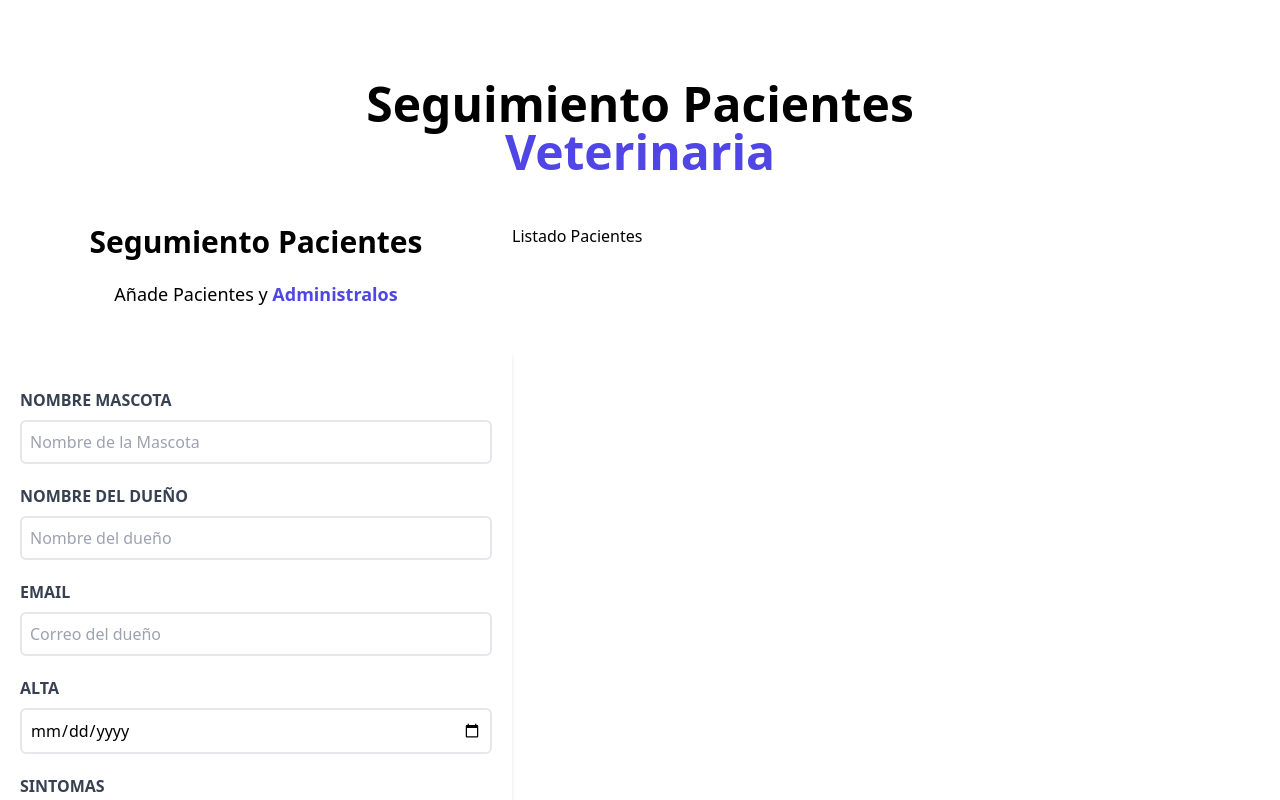
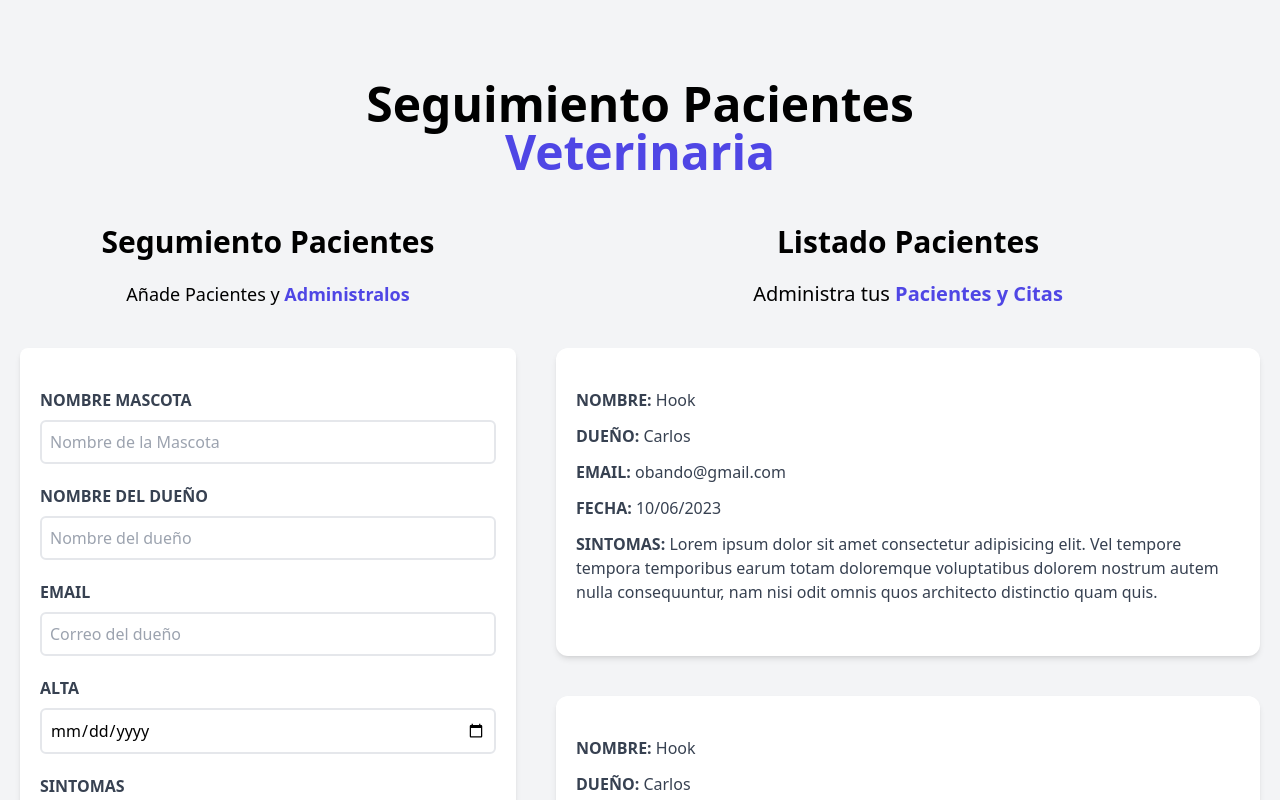
Before and after one commit to caobandoc/react-listado, a React (Vite) app: page / in a window 1280 px wide. Shown: the top 800 px of the page. Built offline with nearby package versions, Linux system fonts and the light colour scheme.

Commit message:
Guardar pacientes

```diff
--- a/index.html
+++ b/index.html
@@ -6,7 +6,7 @@
     <meta name="viewport" content="width=device-width, initial-scale=1.0" />
     <title>citas-caoc</title>
   </head>
-  <body>
+  <body class="bg-gray-100">
     <div id="root"></div>
     <script type="module" src="/src/main.jsx"></script>
   </body>
--- a/src/App.jsx
+++ b/src/App.jsx
@@ -1,17 +1,20 @@
+import { useState } from "react";
+
 import Header from "./components/Header";
 import Formulario from "./components/Formulario";
 import ListadoPacientes from "./components/ListadoPacientes";
 
 function App() {
+  const [pacientes, setPacientes] = useState([]);
+
   return (
     <div className="container mx-auto mt-20">
       <Header />
 
       <div className="mt-12 md:flex">
-        <Formulario />
+        <Formulario pacientes={pacientes} setPacientes={setPacientes} />
         <ListadoPacientes />
       </div>
-
     </div>
   );
 }
--- a/src/components/Formulario.jsx
+++ b/src/components/Formulario.jsx
@@ -1,6 +1,50 @@
-function Formulario() {
+import { useState, useEffect } from "react";
+
+function Formulario({ pacientes, setPacientes }) {
+  const [mascota, setMascota] = useState("");
+  const [propietario, setPropietario] = useState("");
+  const [email, setEmail] = useState("");
+  const [fecha, setFecha] = useState("");
+  const [sintomas, setSintomas] = useState("");
+
+  const [error, setError] = useState(false);
+
+  const handleSubmit = (e) => {
+    e.preventDefault();
+
+    //validacion del formulario
+    if ([mascota, propietario, email, fecha, sintomas].includes("")) {
+      console.log("Todos los campos son obligatorios");
+      setError(true);
+      return;
+    }
+
+    setError(false);
+
+    const objPaciente = {
+      mascota,
+      propietario,
+      email,
+      fecha,
+      sintomas,
+    };
+
+    setPacientes([...pacientes, objPaciente]);
+
+    resetForm();
+  };
+
+  const resetForm = () => {
+    setMascota("");
+    setPropietario("");
+    setEmail("");
+    setFecha("");
+    setSintomas("");
+  }
+
+
   return (
-    <div className="md:w-1/2 lg:w-2/5">
+    <div className="md:w-1/2 lg:w-2/5 mx-5">
       <h2 className="font-black text-3xl text-center">Segumiento Pacientes</h2>
 
       <p className="text-lg mt-5 text-center mb-10">
@@ -8,7 +52,15 @@ function Formulario() {
         <span className="text-indigo-600 font-bold">Administralos</span>
       </p>
 
-      <form className="bg-white shadow-md rounded-lg py-10 px-5 mb-10">
+      <form
+        onSubmit={handleSubmit}
+        className="bg-white shadow-md rounded-lg py-10 px-5 mb-10"
+      >
+        {error && (
+          <div className="bg-red-100 border-l-4 border-red-500 text-red-700 p-4 mb-5 uppercase">
+            <p>Todos los campos son obligatorios</p>
+          </div>
+        )}
         <div className="mb-5">
           <label
             htmlFor="mascota"
@@ -21,6 +73,8 @@ function Formulario() {
             type="text"
             placeholder="Nombre de la Mascota"
             className="border-2 w-full p-2 mt-2 placeholder-gray-400 rounded-md"
+            value={mascota}
+            onChange={(e) => setMascota(e.target.value)}
           />
         </div>
 
@@ -36,6 +90,8 @@ function Formulario() {
             type="text"
             placeholder="Nombre del dueño"
             className="border-2 w-full p-2 mt-2 placeholder-gray-400 rounded-md"
+            value={propietario}
+            onChange={(e) => setPropietario(e.target.value)}
           />
         </div>
 
@@ -51,6 +107,8 @@ function Formulario() {
             type="email"
             placeholder="Correo del dueño"
             className="border-2 w-full p-2 mt-2 placeholder-gray-400 rounded-md"
+            value={email}
+            onChange={(e) => setEmail(e.target.value)}
           />
         </div>
 
@@ -66,6 +124,8 @@ function Formulario() {
             type="date"
             placeholder="Correo del dueño"
             className="border-2 w-full p-2 mt-2 placeholder-gray-400 rounded-md"
+            value={fecha}
+            onChange={(e) => setFecha(e.target.value)}
           />
         </div>
 
@@ -80,6 +140,8 @@ function Formulario() {
             id="sintomas"
             placeholder="Sintomas del paciente"
             className="border-2 w-full p-2 mt-2 placeholder-gray-400 rounded-md"
+            value={sintomas}
+            onChange={(e) => setSintomas(e.target.value)}
           />
         </div>
 
--- a/src/components/ListadoPacientes.jsx
+++ b/src/components/ListadoPacientes.jsx
@@ -1,7 +1,18 @@
+import Paciente from "./Paciente";
+
 function ListadoPacientes() {
   return (
     <div className="md:w-1/2 lg:w-3/5">
-      <h2>Listado Pacientes</h2>
+      <h2 className="font-black text-3xl text-center">Listado Pacientes</h2>
+      <p className="text-xl mt-5 mb-10 text-center">
+        Administra tus {""}
+        <span className="text-indigo-600 font-bold">Pacientes y Citas</span>
+      </p>
+      <div className="md:h-screen overflow-y-scroll">
+        <Paciente />
+        <Paciente />
+        <Paciente />
+      </div>
     </div>
   );
 }
--- /dev/null
+++ b/src/components/Paciente.jsx
@@ -0,0 +1,33 @@
+const Paciente = () => {
+  return (
+    <div className="mx-5 mb-10 bg-white shadow-md px-5 py-10 rounded-xl">
+      <p className="font-bold mb-3 text-gray-700 uppercase">
+        Nombre: {""}
+        <span className="font-normal normal-case">Hook</span>
+      </p>
+      <p className="font-bold mb-3 text-gray-700 uppercase">
+        Dueño: {""}
+        <span className="font-normal normal-case">Carlos</span>
+      </p>
+      <p className="font-bold mb-3 text-gray-700 uppercase">
+        Email: {""}
+        <span className="font-normal normal-case">obando@gmail.com</span>
+      </p>
+      <p className="font-bold mb-3 text-gray-700 uppercase">
+        Fecha: {""}
+        <span className="font-normal normal-case">10/06/2023</span>
+      </p>
+      <p className="font-bold mb-3 text-gray-700 uppercase">
+        Sintomas: {""}
+        <span className="font-normal normal-case">
+          Lorem ipsum dolor sit amet consectetur adipisicing elit. Vel tempore
+          tempora temporibus earum totam doloremque voluptatibus dolorem nostrum
+          autem nulla consequuntur, nam nisi odit omnis quos architecto
+          distinctio quam quis.
+        </span>
+      </p>
+    </div>
+  );
+};
+
+export default Paciente;
```
